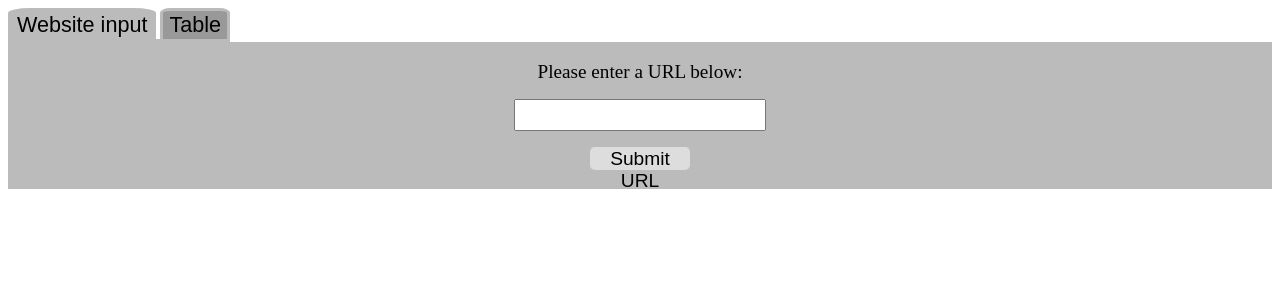
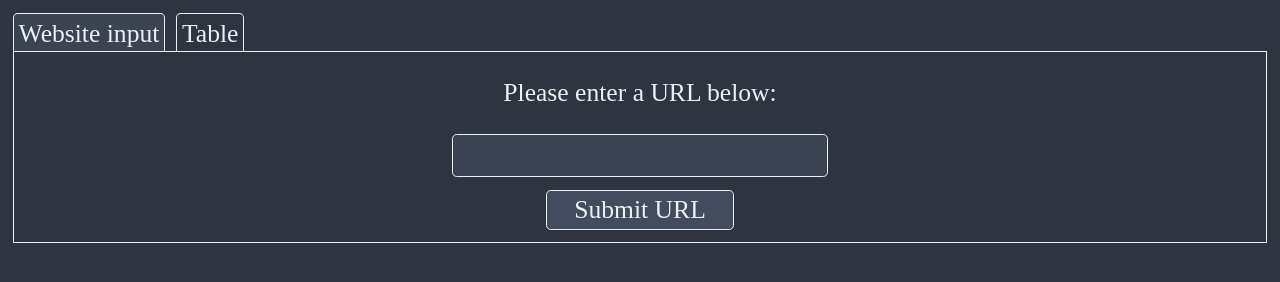
Before and after one commit to Oakchris1955/WebBlocker, a website with bundled scripts: page blocked_websites/index.html in a window 1280 px wide. Built offline with nearby package versions, Linux system fonts and the light colour scheme; some packages are replaced by stand-ins of ours.

Commit message:
Updated styling of the components, scaling, themed
Updated styling and type of the components, fixed scaling across all horizontal screens, Nord themed

```diff
--- a/blocked_websites/index.html
+++ b/blocked_websites/index.html
@@ -5,16 +5,16 @@
 	</head>
 	<body>
 		<div class="tabs_div">
-			<button class="tabbutton active" id="button_table_input">Website input</button>
-			<button class="tabbutton" id="button_table">Table</button>
+            <div class="tabbutton active" id="button_table_input">Website input</div>
+            <div class="tabbutton" id="button_table">Table</div>
 		</div>
 
 		<div id="table_input" class="visible_tab">
 			<!--<div style="text-align:center">-->
 				<div id="input_parent">
-					<p><div id="input_result">Please enter a URL below:</div></p>
+					<p id="input_result">Please enter a URL below:</p>
 					<input id="url_input">
-					<p><button id="block_button">Submit URL</button></p>
+					<div id="block_button">Submit URL</div>
 				</div>
 				<!--<div id="input_result"></div>-->
 			<!--</div>-->
--- a/blocked_websites/style.css
+++ b/blocked_websites/style.css
@@ -1,62 +1,67 @@
-:root {
-	/*--tabs-background: #ec5050;
-	--button-background: #f08080;*/
-	--tabs-background: #bbbbbb;
-	--button-background: #999999;
+body {
+    background-color: #2e3440;
+    margin: 1vw;
+    user-select: none;
 }
 
-/* * {
-	font-size: 16;
-}*/
+* {
+    color: #eceff4;
+    font-size: 2vw;
+}
 
 #block_button {
-	border: none;
-	width: 8%;
-	height: 3%;
-	font-size: 1.2em;
-	border-radius: 5px;
-	background-color: #dddddd;
+    cursor: pointer;
+	border: 0.15vw solid #eceff4;
+	width: 14vw;
+    padding: 0.3vw;
+    margin: 1vw auto;
+	border-radius: 0.37vw;
+	background-color: #434c5e;
 }
 
 
 
 #input_result {
-	font-size: 1.2em;
 	/*text-align: left;*/
 }
 
 #url_input {
-	width: 20%;
+	width: 30%;
+    text-align: center;
 	padding: .5% .5%;
 	box-sizing: border-box;
+    background-color: #3b4252;
+    outline: none;
+    border: 0.15vw solid #eceff4;
+    border-radius: 0.37vw;
 }
 
 #table {
-	font-size: 1.2em;
+
 }
 
 .tabs_div {
-	border-bottom: solid var(--tabs-background);
 	width: fit-content;
 }
 
 .tabbutton {
-	background-color: var(--button-background);
-	height: 4%;
-	font-size: 1.35em;
-	border-top-left-radius: 15%;
-	border-top-right-radius: 15%;
-	border: solid var(--tabs-background);
-	border-width: 3px;
+    cursor: pointer;
+    display: inline-block;
+    padding: 0.37vw;
+	height: 2.2vw;
+	border-top-left-radius: 0.37vw;
+	border-top-right-radius: 0.37vw;
+	border: 0.15vw solid #eceff4;
 	border-bottom: 0px;
+    margin-right: 0.37vw;
 }
 
 #blocked_websites_table {
-	font-size: 1.2em;
+
 }
 
 #blocked_websites_table *, #blocked_websites_table {
-	border: 4px solid var(--button-background);
+	border: 0.3vw solid #3b4252;
 	border-collapse: collapse;
 	text-align: center;
 	margin-left: auto;
@@ -64,14 +69,13 @@
 }
 
 .tabbutton.active {
-	background-color: var(--tabs-background);
+	background-color: #3b4252;
 }
 
 .hidden_tab, .visible_tab {
 	/*border: 2px solid #f08080be;*/
 	/*border: solid #f08080;*/
-	border: solid var(--tabs-background);
-	background-color: var(--tabs-background);
+	border: 0.15vw solid #eceff4;
 	text-align: center;
 }
 
```
